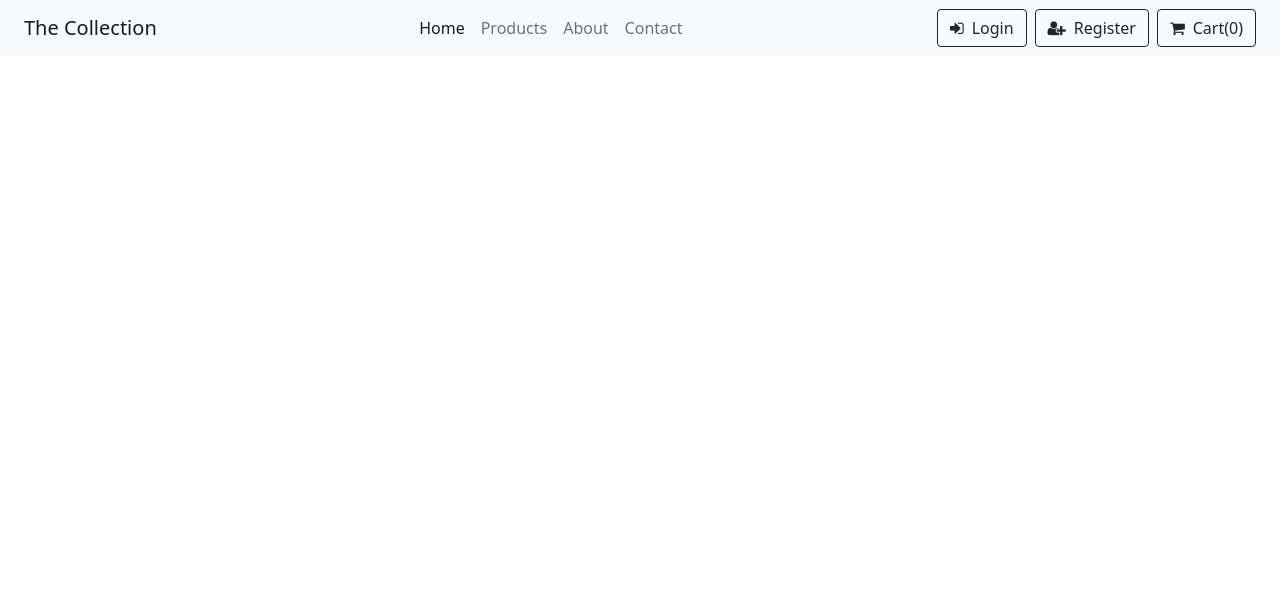
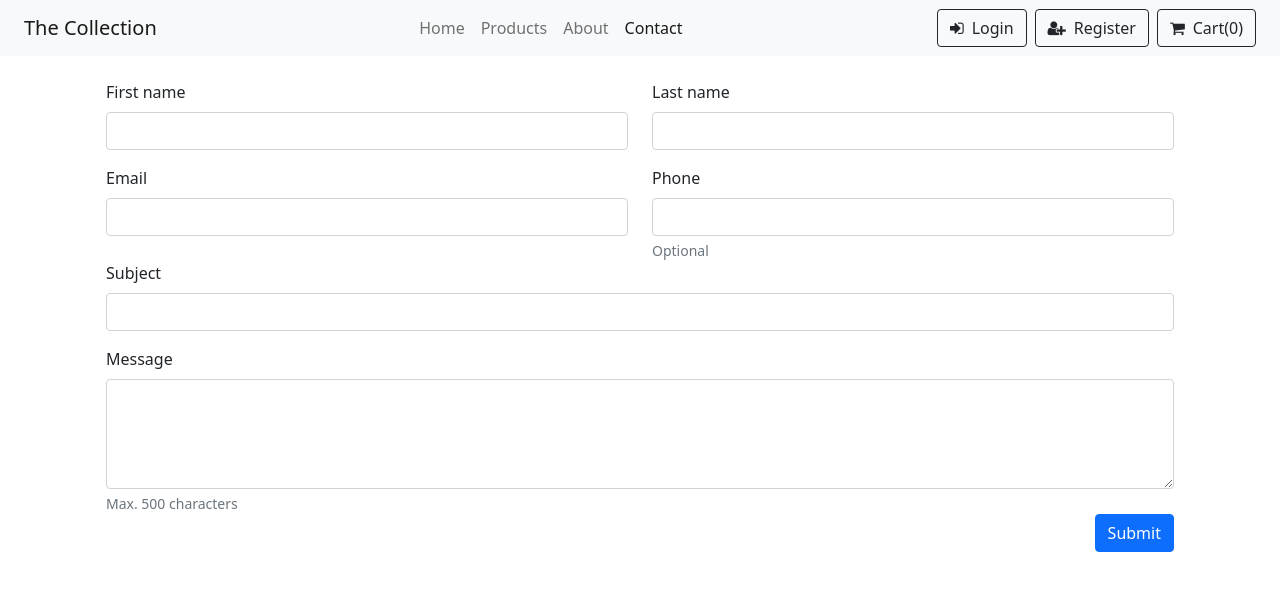
Before and after one commit to camille-granier/complete-eshop, a React (Create React App) app: page /contact in a window 1280 px wide. Shown: the top 590 px of the page. Built offline with nearby package versions, Linux system fonts and the light colour scheme.

Commit message:
contact form initialising

```diff
--- a/src/App.css
+++ b/src/App.css
@@ -36,3 +36,7 @@
     transform: rotate(360deg);
   }
 }
+
+.contact-wrap  {
+  background-image: url('../public/assets/bg.jpg');
+}
--- a/src/App.js
+++ b/src/App.js
@@ -5,6 +5,7 @@ import Home from './components/Home';
 import Product from './components/Product';
 import Cart from './components/Cart';
 import Checkout from './components/Checkout';
+import Contact from './components/Contact';
 import { Routes, Route } from 'react-router-dom';
 
 function App() {
@@ -15,6 +16,7 @@ function App() {
       <Route path='/' element={<Home/>}/>
       <Route path='/products' element={<Products/>}/>
       <Route path='/products/:id' element={<Product/>}/>
+      <Route path='/contact' element={<Contact/>}/>
       <Route path='/cart' element={<Cart/>}/>
       <Route path='/checkout' element={<Checkout/>}/>
     </Routes>
--- /dev/null
+++ b/src/components/Contact.jsx
@@ -0,0 +1,53 @@
+import React from 'react';
+
+const Contact = () => {
+    return (
+        <>
+            <div className="container">
+    <div className="p-4">
+      <form>
+        <div className="row mb-3">
+          <div className="col">
+            <label for="first-name" className="form-label">First name</label>
+            <input className="form-control" type="text" id="first-name" required />
+          </div>
+          <div className="col">
+            <label for="last-name" className="form-label">Last name</label>
+            <input className="form-control" type="text" id="last-name" required />
+          </div>
+        </div>
+        <div className="row">
+          <div className="col">
+            <label for="email" className="form-label">Email</label>
+            <input className="form-control" type="email" id="email" required />
+          </div>
+          <div className="col">
+            <label for="phone" className="form-label">Phone</label>
+            <input className="form-control" type="tel" id="phone" />
+            <div id="phone-help" className="form-text">Optional</div>
+          </div>
+        </div>
+        <div className="row mb-3">
+          <div className="col">
+            <label for="subject" className="form-label">Subject</label>
+            <input className="form-control" type="text" id="subject" required />
+          </div>
+        </div>
+        <div className="row">
+          <div className="col">
+            <label for="message" className="form-label">Message</label>
+            <textarea className="form-control" rows="4" id="message" required></textarea>
+            <div id="message-help" className="form-text">Max. 500 characters</div>
+          </div>
+        </div>
+        <div className="d-flex justify-content-end">
+          <button type="submit" className="btn btn-primary">Submit</button>
+        </div>
+      </form>
+    </div>
+  </div>
+        </>
+    );
+};
+
+export default Contact;
--- a/src/components/Navbar.jsx
+++ b/src/components/Navbar.jsx
@@ -16,7 +16,7 @@ const Navbar = () => {
     <div className="collapse navbar-collapse" id="navbarNav">
       <ul className="navbar-nav mx-auto">
         <li className="nav-item">
-          <NavLink className="nav-link active" aria-current="page" to='/'>Home</NavLink>
+          <NavLink className="nav-link" aria-current="page" to='/'>Home</NavLink>
         </li>
         <li className="nav-item">
           <NavLink className="nav-link" to="/products">Products</NavLink>
@@ -25,7 +25,7 @@ const Navbar = () => {
           <NavLink className="nav-link" to='/'>About</NavLink>
         </li>
         <li className="nav-item">
-          <NavLink className="nav-link" to='/'>Contact</NavLink>
+          <NavLink className="nav-link" to='/contact'>Contact</NavLink>
         </li>
       </ul>
       <div className='buttons'>
```
